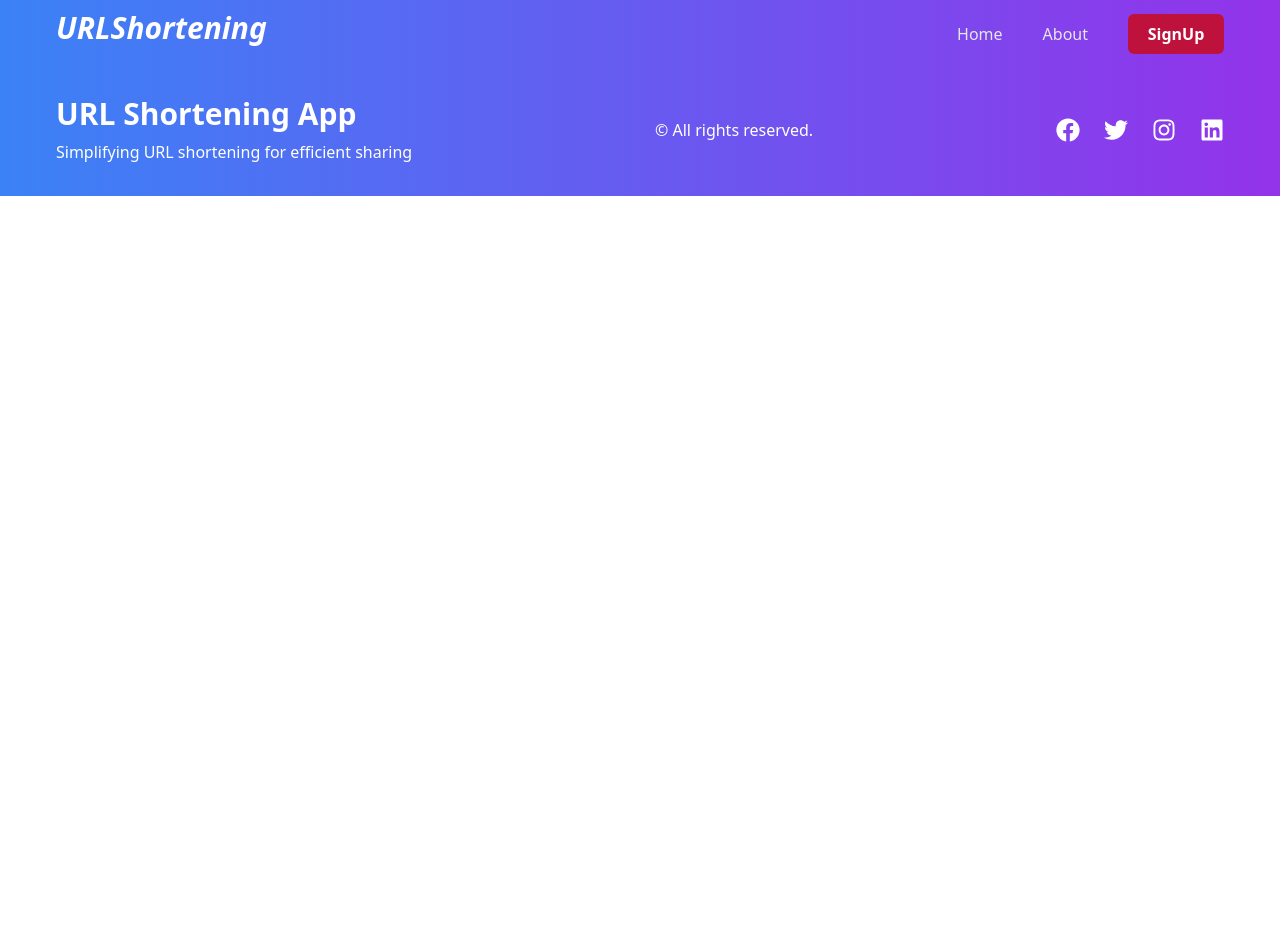
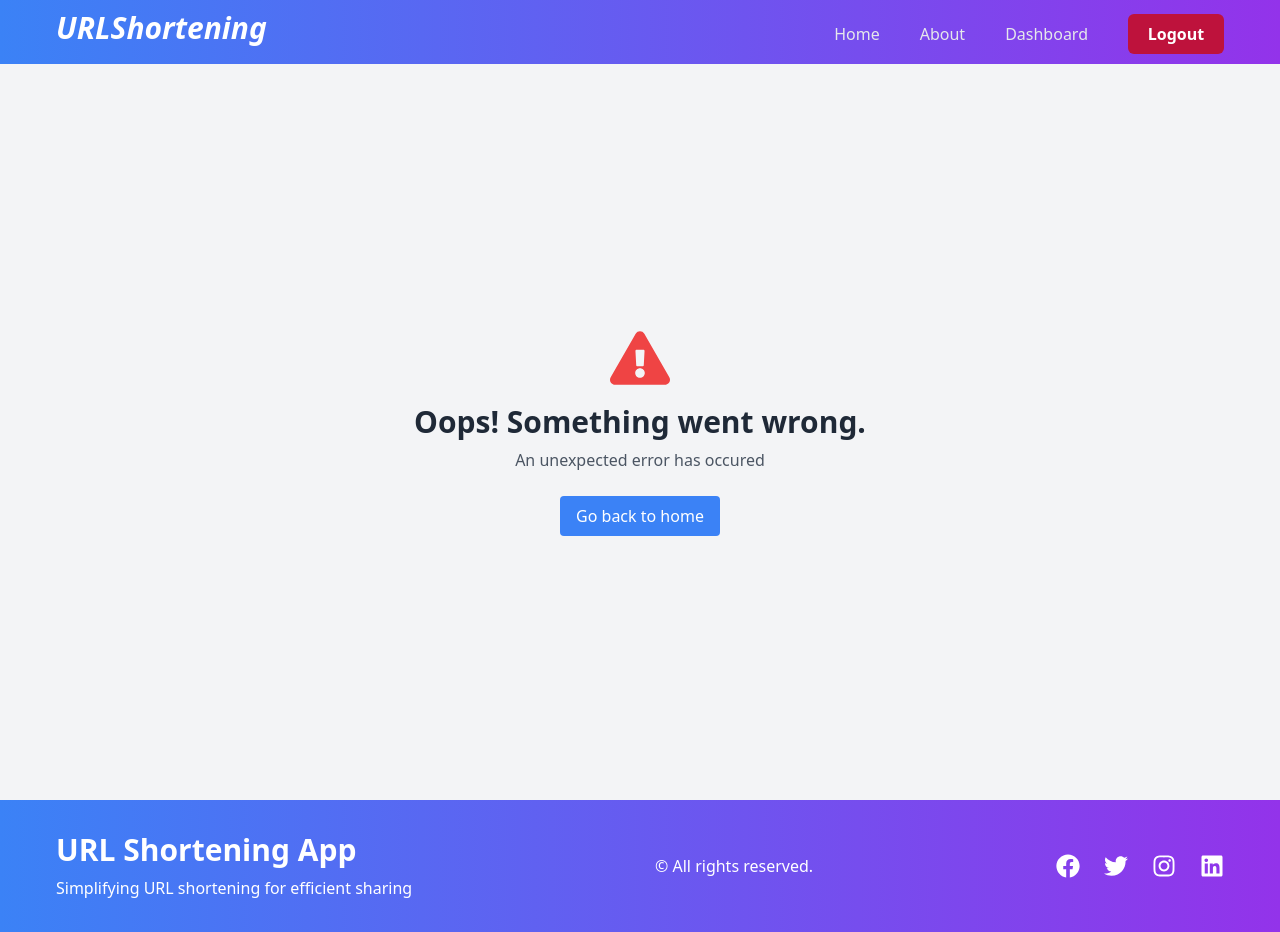
Before and after one commit to abhishek-j07/url-shortener-frontend, a React (Vite) app: page /error in a window 1280 px wide. Before the commit the page ends 800 px from the top, so only its background shows below. Built offline with nearby package versions, Linux system fonts and the light colour scheme; sample sign-in values are in the browser's storage.

Commit message:
Added Error Routing, Custom Loader

```diff
--- a/src/AppRouter.jsx
+++ b/src/AppRouter.jsx
@@ -8,6 +8,9 @@ import { Toaster } from 'react-hot-toast'
 import DashboardLayout from './components/Dashboard/DashboardLayout'
 import LoginPage from './components/LoginPage'
 import { Route, Routes } from "react-router-dom";
+import PrivateRout from "./PrivateRoute";
+import PrivateRoute from "./PrivateRoute";
+import ErrorPage from "./components/ErrorPage";
 
 const AppRouter = () => {
 
@@ -18,9 +21,16 @@ const AppRouter = () => {
     <Routes>
       <Route path='/' element={<LandingPage/>}/>
       <Route path='/about' element={<AboutPage/>}/>
-      <Route path='/register' element={<RegisterPage/>}/>
-      <Route path='/login' element={<LoginPage/>}/>
-      <Route path='/dashboard' element={<DashboardLayout/>}/>
+      <Route path='/register' element={< PrivateRoute publicPage={true}><RegisterPage/></PrivateRoute>}/>
+
+      <Route path='/login' element={<PrivateRoute publicPage={true}><LoginPage/></PrivateRoute>}/>
+
+      <Route path='/dashboard' element={<PrivateRoute publicPage={false}><DashboardLayout/></PrivateRoute>}/>
+
+      <Route path='*' element={<ErrorPage message="We can't seem to find the page you're looking for."/>}/>
+
+      <Route path='/error' element={<ErrorPage/>}/>
+
     </Routes>
     <Footer/>
     </>
--- /dev/null
+++ b/src/PrivateRoute.jsx
@@ -0,0 +1,13 @@
+import { Navigate } from "react-router-dom";
+import { useStoreContext } from "./contextApi/contextApi";
+
+export default function PrivateRoute( {children, publicPage}){
+
+    const { token } = useStoreContext();
+
+    if(publicPage){
+        return token ? <Navigate to="/dashboard"/> : children;
+    }
+
+    return !token ? <Navigate to="/login" /> : children;
+}
--- a/src/components/Dashboard/DashboardLayout.jsx
+++ b/src/components/Dashboard/DashboardLayout.jsx
@@ -6,10 +6,13 @@ import { useFetchMyShortUrls, useFetchTotalClicks } from '../../hooks/useQuery'
 import ShortenPopUp from './ShortenPopUp'
 import { FaLink } from 'react-icons/fa'
 import ShortenUrlList from './ShortenUrlList'
+import { useNavigate } from 'react-router-dom'
+import Loader from '../Loader'
 
 const DashboardLayout = () => {
 
     //const refetch = false;
+    const navigate = useNavigate();
     const { token } = useStoreContext();
     const [shortenPopUp, setShortenPopUp] = useState(false);
 
@@ -23,14 +26,14 @@ const DashboardLayout = () => {
     console.log(totalClicks)
 
     function onError() {
-        console.log("ERROR");
+        navigate("/");
     }
 
   return (
     <div
     className='lg:px-14 sm:px-8 px-4 min-h-[calc(100vh-64px)]'>
         { loader ? (
-            <p>Loading...</p>
+            <Loader/>
         ) : (
         <div className='lg:w-[90%] w-full mx-auto py-16'>
             <div className='h-96 relative'>
--- /dev/null
+++ b/src/components/ErrorPage.jsx
@@ -0,0 +1,28 @@
+import React from 'react'
+import { FaExclamationTriangle } from 'react-icons/fa';
+import { useNavigate } from 'react-router-dom';
+
+const ErrorPage = ( {message}) => {
+
+    const navigate = useNavigate();
+  return (
+   <div className="flex flex-col items-center justify-center min-h-[calc(100vh-64px)] bg-gray-100 p-6">
+        <FaExclamationTriangle className='text-6xl text-red-500 mb-4' />
+        <h1 className='text-3xl font-bold mb-2 text-gray-800'>
+            Oops! Something went wrong.
+        </h1>
+        <p className='text-gray-600 mb-6 text-center'>
+            {message ? message : "An unexpected error has occured"}
+        </p>
+        <button onClick={() => {
+            navigate("/");
+        }}
+        className='px-4 py-2 bg-blue-500 text-white rounded hover:bg-blue-700 transition'
+        >
+            Go back to home
+        </button>
+    </div>
+  )
+}
+
+export default ErrorPage
--- /dev/null
+++ b/src/components/Loader.jsx
@@ -0,0 +1,24 @@
+import React from 'react'
+import { RotatingLines } from 'react-loader-spinner'
+
+const Loader = () => {
+  return (
+     <div className="flex justify-center items-center w-full h-[450px]">
+        <div className="flex flex-col items-center gap-1">
+        <RotatingLines
+            visible={true}
+            height="65"
+            width="65"
+            color="red"
+            strokeWidth="5"
+            animationDuration="0.75"
+            ariaLabel="rotating-lines-loading"
+            wrapperStyle={{}}
+            wrapperClass=""
+            />
+        </div>
+    </div>
+  )
+}
+
+export default Loader
--- a/src/components/NavBar.jsx
+++ b/src/components/NavBar.jsx
@@ -2,12 +2,21 @@ import React, { useState } from "react";
 import { Link, useLocation, useNavigate } from "react-router-dom";
 import { IoIosMenu } from "react-icons/io";
 import { RxCross2 } from "react-icons/rx";
+import { useStoreContext } from "../contextApi/contextApi";
 
 
 const Navbar = () => {
 
+  const navigate = useNavigate();
+  const { token, setToken } = useStoreContext();
   const [navbarOpen, setNavbarOpen] = useState(false);
   const path = useLocation().pathname;
+
+  const onLogOutHandler = () => {
+    setToken(null);
+    localStorage.removeItem("JWT_TOKEN");
+    navigate("/login");
+  }
 
   return (
     <div className="h-16 bg-custom-gradient  z-50 flex items-center sticky top-0 ">
@@ -43,12 +52,35 @@ const Navbar = () => {
             </Link>
           </li>
 
+          {token && (
+            <li className="hover:text-btnColor font-[500]  transition-all duration-150">
+            <Link
+              className={`${
+                path === "/dashboard" ? "text-white font-semibold" : "text-gray-200"
+              }`}
+              to="/dashboard"
+            >
+              Dashboard
+            </Link>
+          </li>
+          )}
 
+          {!token && (
             <Link to="/register">
               <li className=" sm:ml-0 -ml-1 bg-rose-700 text-white  cursor-pointer w-24 text-center font-semibold px-2 py-2 rounded-md  hover:text-slate-300   transition-all duration-150">
                 SignUp
               </li>
             </Link>
+          )}
+
+          {token && (
+            <button
+            onClick={onLogOutHandler}
+            className="bg-rose-700 text-white  cursor-pointer w-24 text-center font-semibold px-2 py-2 rounded-md  hover:text-slate-300   transition-all duration-150">
+              Logout
+            </button>
+          )}
+
         </ul>
         <button
           onClick={() => setNavbarOpen(!navbarOpen)}
```
